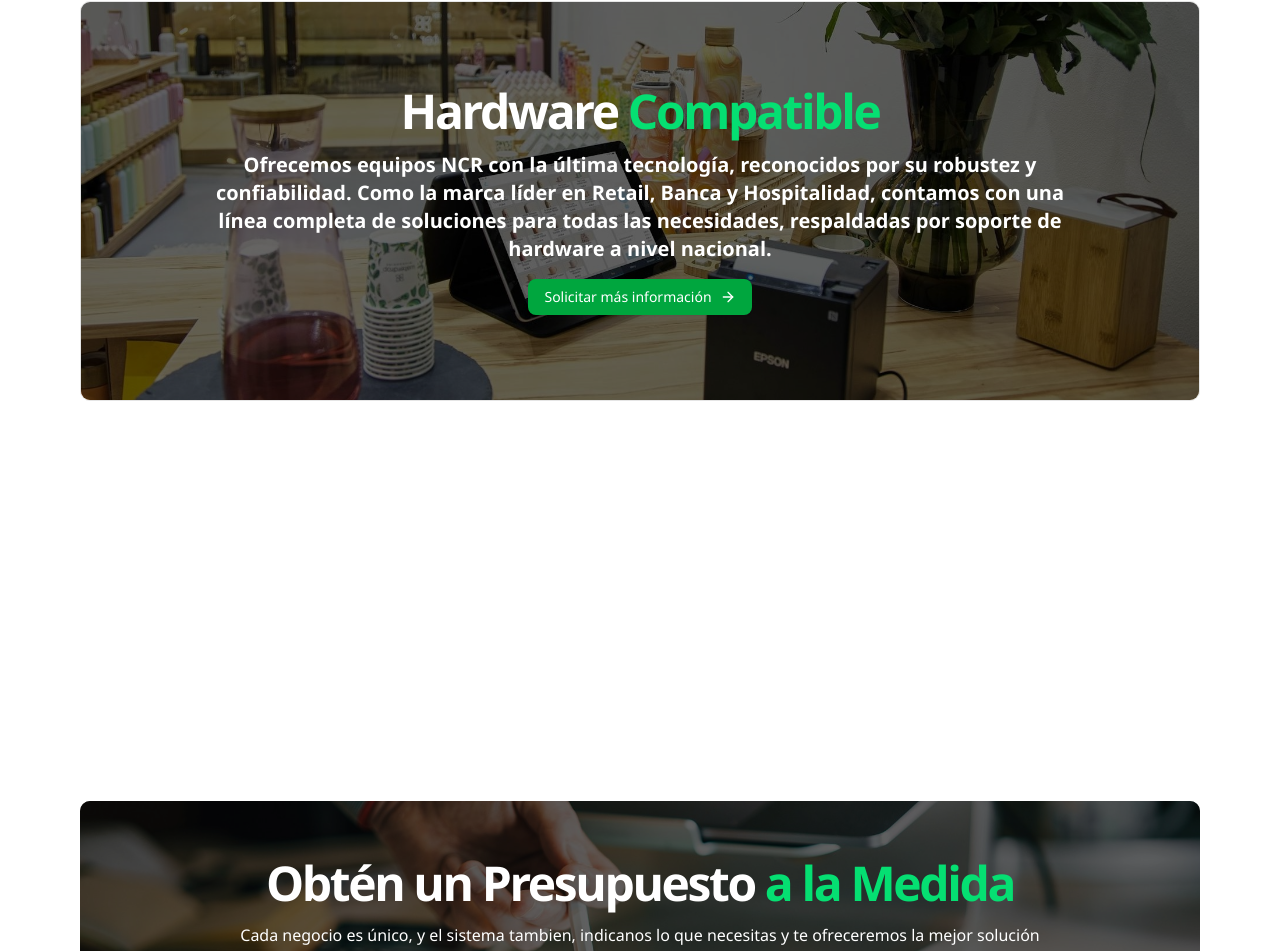
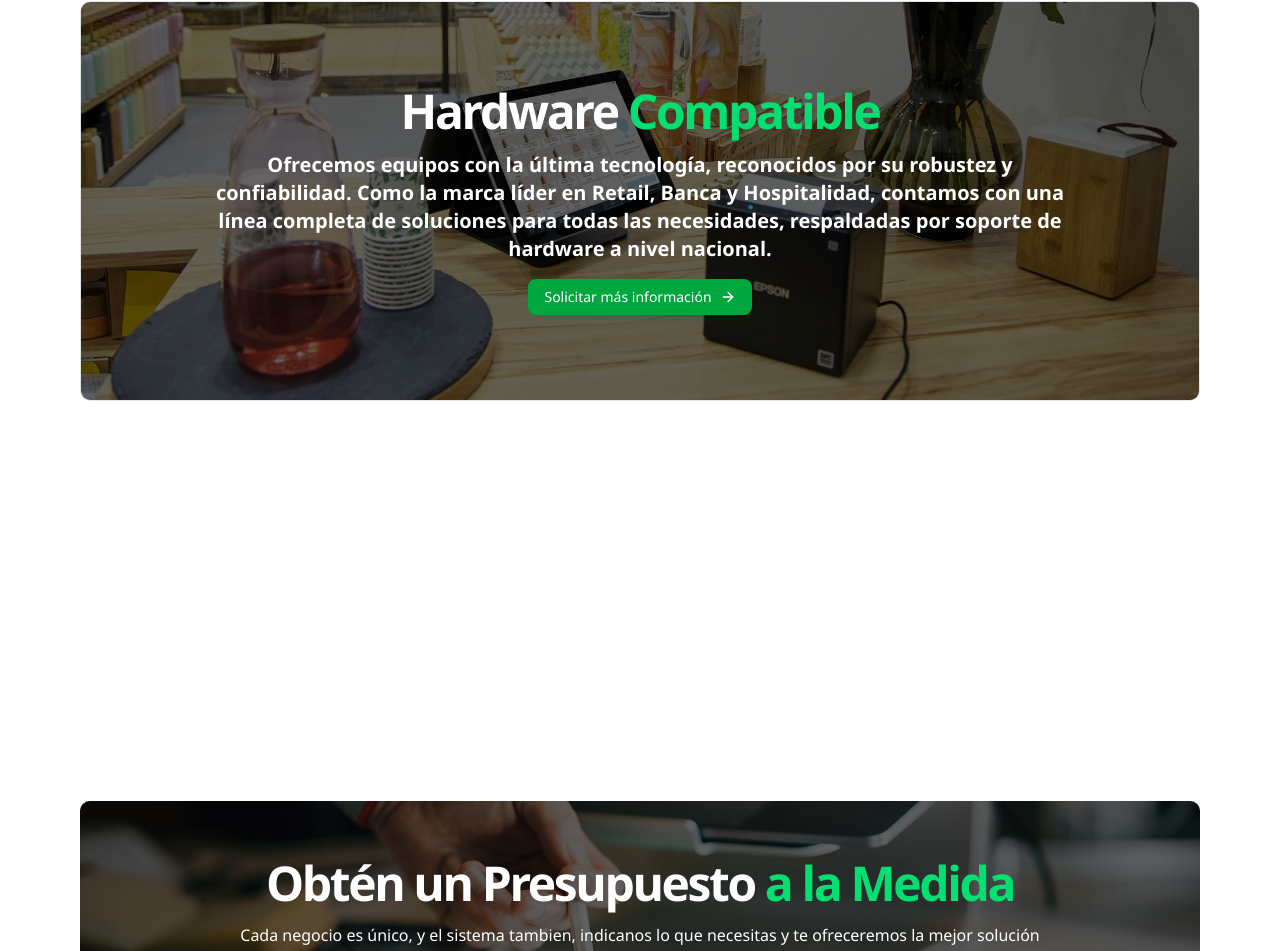
Before and after one commit to JoseSanchez90/intellipos-web-2025, a Next.js app: page /productos in a window 1280 px wide. Shown: the part 999-1950 px from the top of the page. Built offline with nearby package versions, Linux system fonts and the light colour scheme; a web font is replaced by a local one.

Commit message:
update "hardware compatible"

```diff
--- a/app/(routes)/productos/page.tsx
+++ b/app/(routes)/productos/page.tsx
@@ -42,12 +42,10 @@ const Products = () => {
                 <div className="absolute flex flex-col items-center justify-center">
                     <div className="p-5 bg-opacity-50 rounded-l text-center max-w-4xl space-y-6 sm:space-y-4">
                         <h1 className="font-bold tracking-tighter text-white text-3xl md:text-5xl">Hardware <span className="text-green-400 font-bold">Compatible</span></h1>
-                        <p className="text-sm md:text-xl text-white font-semibold">Ofrecemos equipos NCR con la última tecnología, reconocidos por su robustez y confiabilidad. Como la marca líder en Retail, Banca y Hospitalidad, contamos con una línea completa de soluciones para todas las necesidades, respaldadas por soporte de hardware a nivel nacional.</p>
-                        <div className="">
-                            <Link href="/contactanos">
-                                <Button className="w-56 bg-green-600 text-white hover:bg-green-500 cursor-pointer">Solicitar más información <ArrowRight className="h-4 w-4" /></Button>
-                            </Link>
-                        </div>
+                        <p className="text-sm md:text-xl text-white font-semibold">Ofrecemos equipos con la última tecnología, reconocidos por su robustez y confiabilidad. Como la marca líder en Retail, Banca y Hospitalidad, contamos con una línea completa de soluciones para todas las necesidades, respaldadas por soporte de hardware a nivel nacional.</p>
+                        <Link href="/contactanos">
+                            <Button className="w-56 bg-green-600 text-white hover:bg-green-500 cursor-pointer">Solicitar más información <ArrowRight className="h-4 w-4" /></Button>
+                        </Link>
                     </div>
                 </div>
             </div>
```
Also changed, not shown: app/img/productos.jpg.
